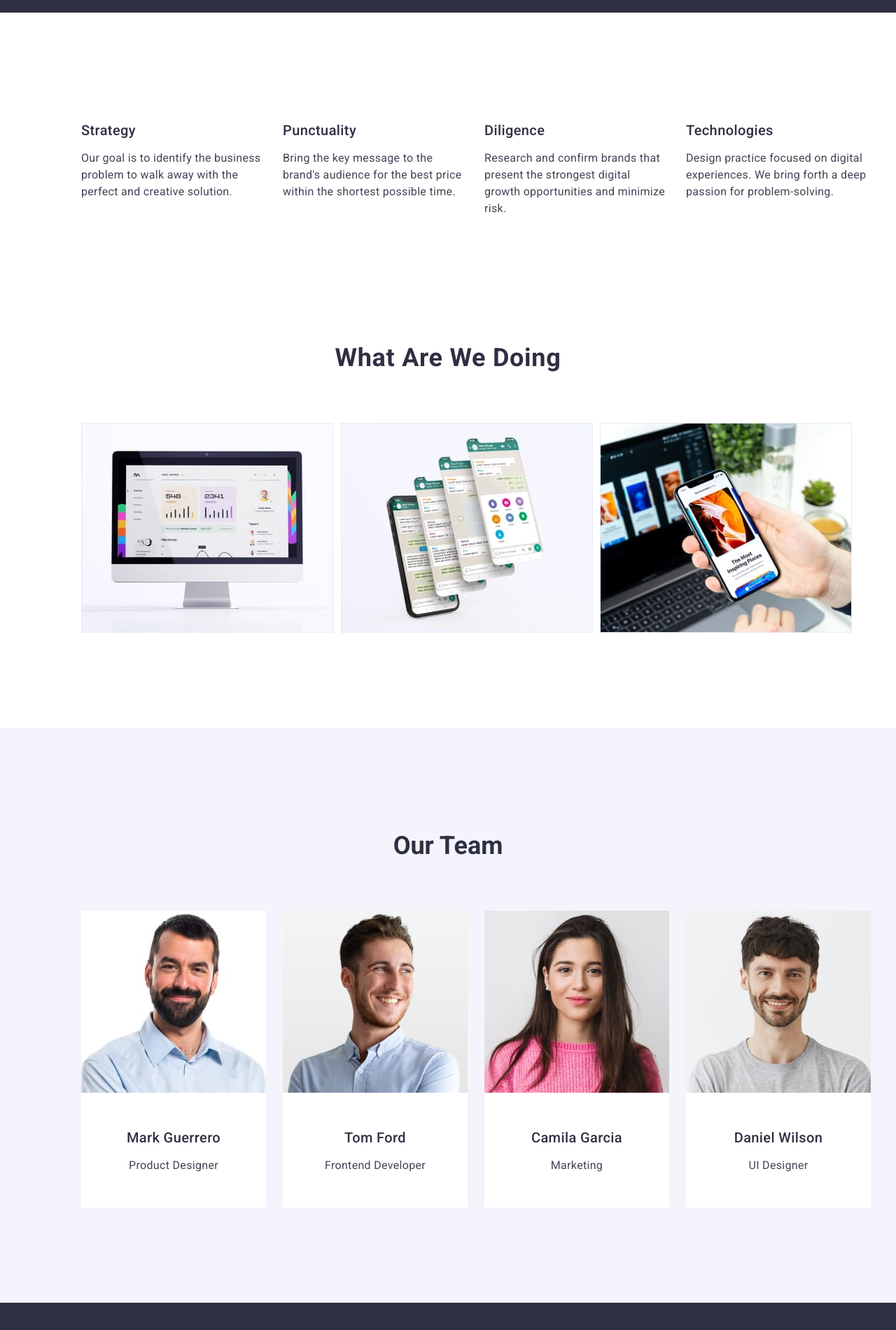
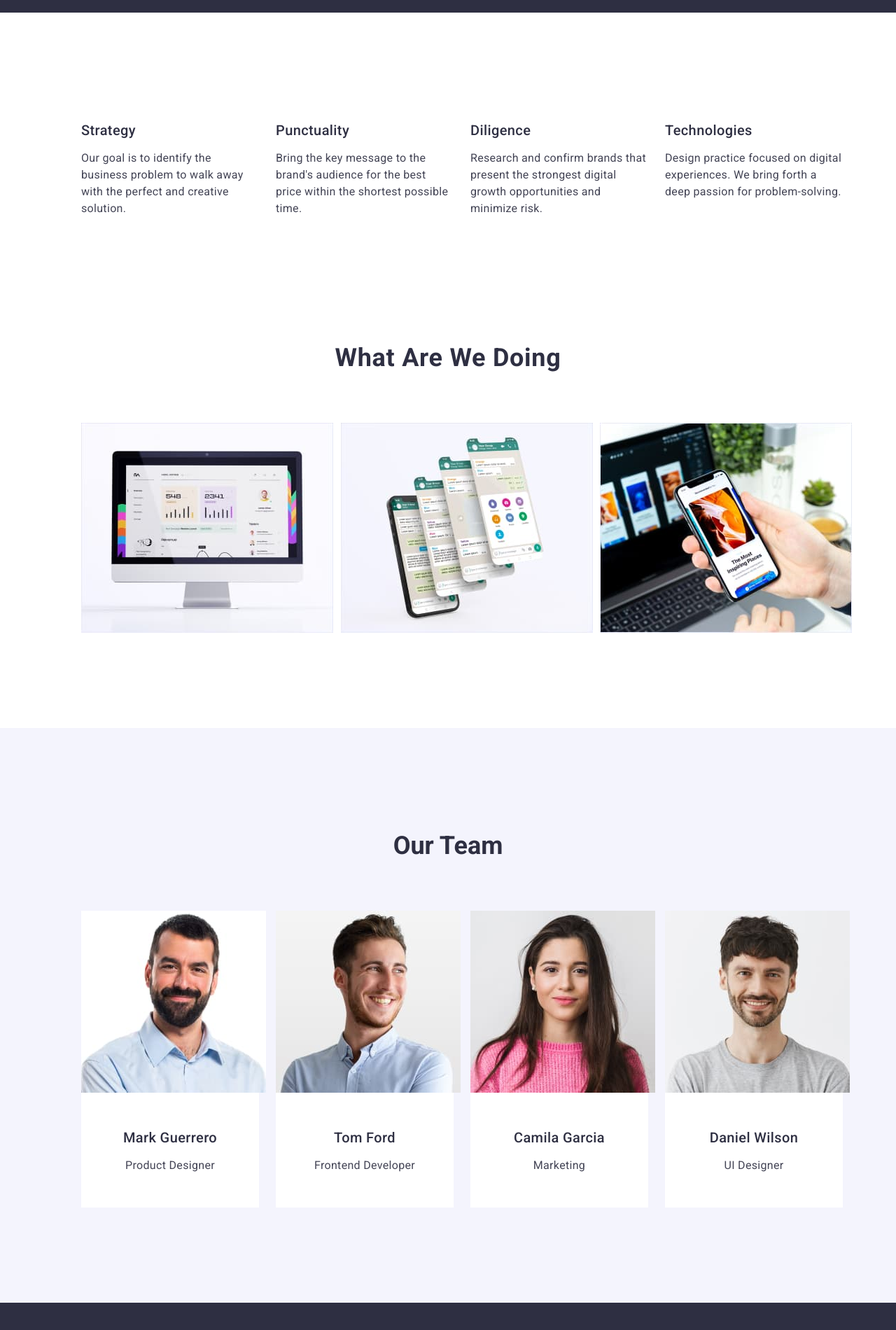
Before and after one commit to nicole778h/goit-markup-hw-03, a plain HTML site: page index.html in a window 1280 px wide. Shown: the part 732-2632 px from the top of the page at 70% size. Drawn offline with nearby package versions, Linux system fonts and the light colour scheme.

Commit message:
Update styles.css

```diff
--- a/css/styles.css
+++ b/css/styles.css
@@ -269,8 +269,7 @@ a{
 }
 
 .features-list {
-    width: 100%;
-    min-width: 264px;
+    width: calc((100% - 72px) / 4);
 }
 
 .list-title {
@@ -313,8 +312,7 @@ a{
 }
 
 .list-item {
-    width: 100%;
-    min-width: 264px;
+    width: calc((100% - 72px) / 4);
     border-radius: 0px 0px 4px 4px 4px;
 }
 
@@ -380,8 +378,7 @@ a{
 }
 
 .portfolio-list-item {
-    width: 100%;
-    min-width: 264px;
+    width: calc((100% - 48px) / 3);
 }
 
 .portfolio-section {
```
